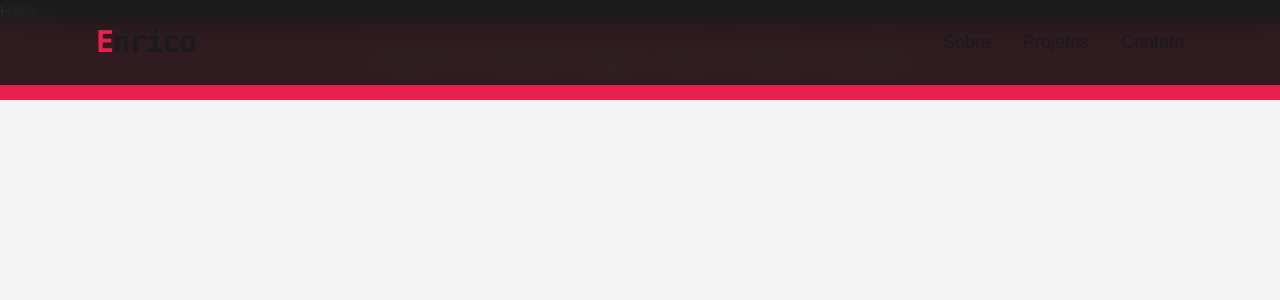
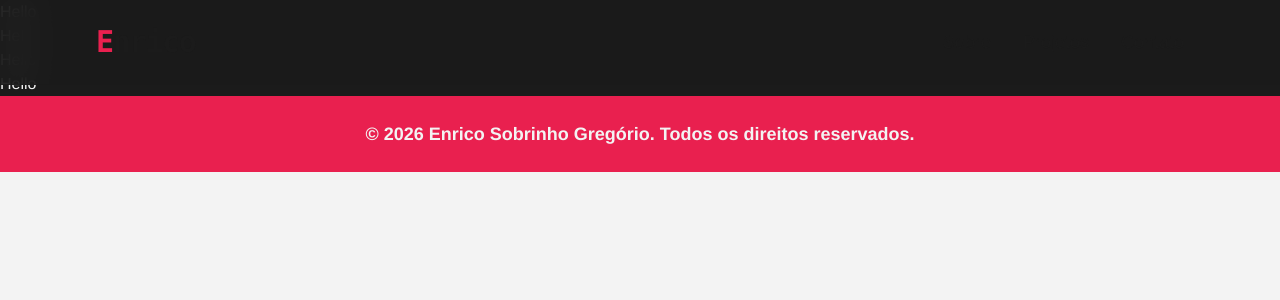
Before and after one commit to EnricoGregorio/portfolio, a Next.js app: page / in a window 1280 px wide. Shown: the top 300 px of the page. Built offline with nearby package versions, Linux system fonts and the light colour scheme.

Commit message:
feat(main): main estruturado e começando a criação do conteúdo do hero

```diff
--- /dev/null
+++ b/src/components/Contato.tsx
@@ -0,0 +1,7 @@
+export default function Contato() {
+  return (
+    <div className="bg-background text-default">
+      <h1>Hello</h1>
+    </div>
+  );
+}
--- /dev/null
+++ b/src/components/Hero.tsx
@@ -0,0 +1,7 @@
+export default function Hero() {
+  return (
+    <div className="bg-background text-default">
+      <h1>Hello</h1>
+    </div>
+  );
+}
--- a/src/components/Main.tsx
+++ b/src/components/Main.tsx
@@ -1,7 +1,16 @@
+import Hero from "./Hero";
+import Sobre from "./Sobre";
+import Projetos from "./Projetos";
+import Contato from "./Contato";
+
+
 export default function Main() {
   return (
     <main className="bg-background text-default">
-      <h1>Hello</h1>
+      <Hero />
+      <Sobre />
+      <Projetos />
+      <Contato />
     </main>
   );
 }
--- /dev/null
+++ b/src/components/Projetos.tsx
@@ -0,0 +1,7 @@
+export default function Projetos() {
+  return (
+    <div className="bg-background text-default">
+      <h1>Hello</h1>
+    </div>
+  );
+}
--- /dev/null
+++ b/src/components/Sobre.tsx
@@ -0,0 +1,7 @@
+export default function Sobre() {
+  return (
+    <div className="bg-background text-default">
+      <h1>Hello</h1>
+    </div>
+  );
+}
```
